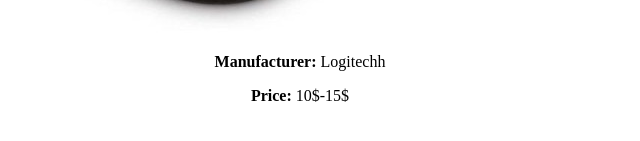
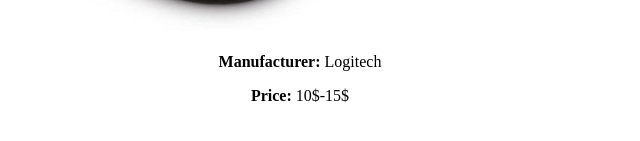
Before and after one commit to halfnext/halfnext, a plain HTML site: page index.html in a window 1280 px wide. Shown: the part 2365-2506 px from the top of the page, 340-980 px from the left. Drawn offline with Linux system fonts and the light colour scheme.

Commit message:
Second commit

```diff
--- a/index.html
+++ b/index.html
@@ -21,7 +21,7 @@
     <br>
     <h2>Mouse</h2>
     <img src="pictures/mouse.jpg">
-    <p><b>Manufacturer:</b> Logitechh</p>
+    <p><b>Manufacturer:</b> Logitech</p>
     <p><b>Price:</b> 10$-15$</p>
     <br>
 </body>
```
Also changed, not shown: Screenshots/Scr_10.png (added), Screenshots/Scr_11.png (added), Screenshots/Scr_12.png (added), Screenshots/Scr_13.png (added), Screenshots/Scr_8.png (added), Screenshots/Scr_9.png (added).
